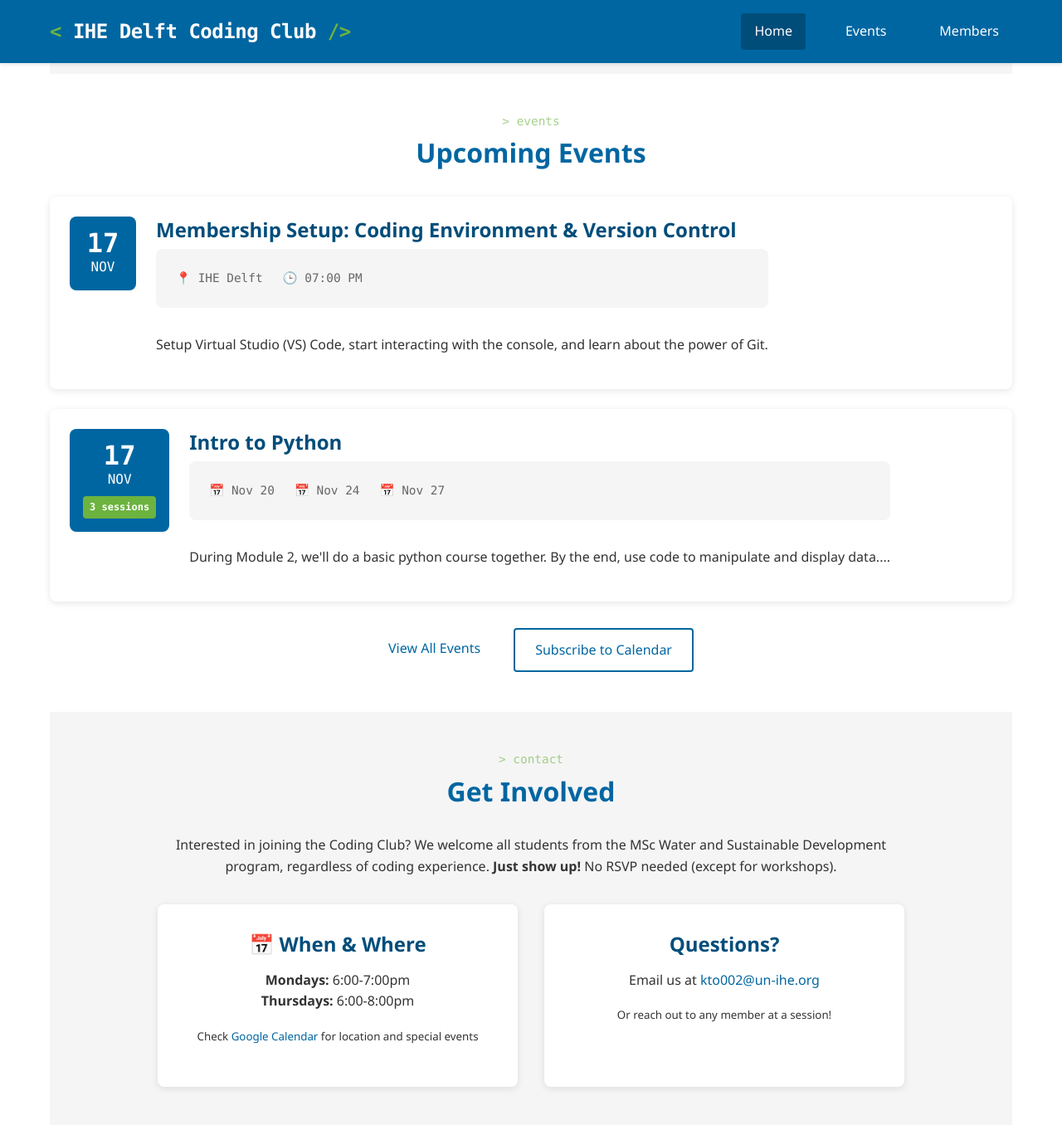
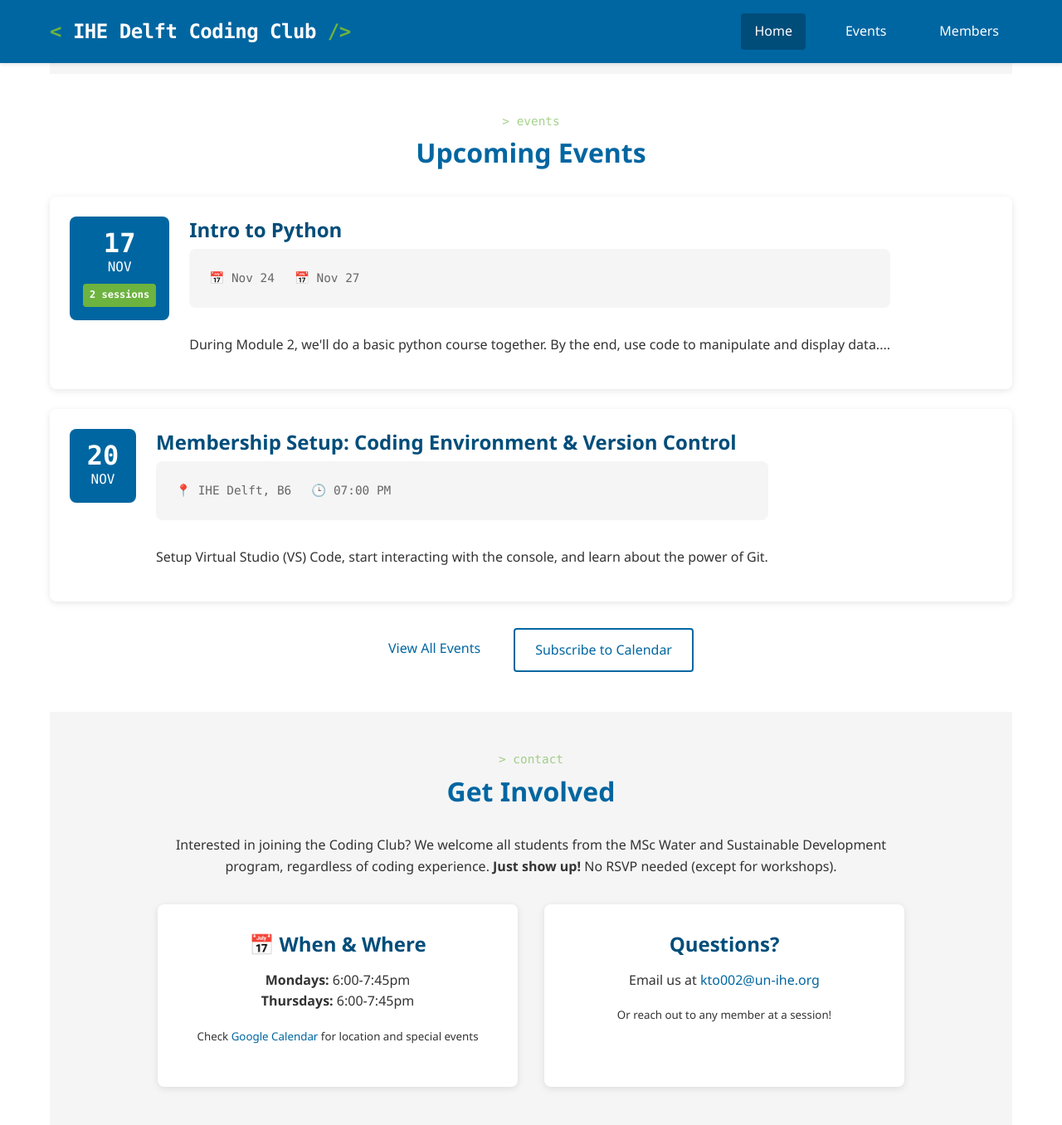
Before and after one commit to IHEDelftCodingClub/IHEDelftCodingClub.github.io, a Jekyll site: the page built from index.html, in a window 1280 px wide and 1400 px high, scrolled down 1457 px. Shown: the top 1356 px of the window at 83% size. Built offline with Jekyll 4.4.1, drawn with Linux system fonts in a browser that asks for light colours; some of the changed text lies outside the part shown.

Commit message:
Updated event descriptions and meeting times

```diff
--- a/_config.yml
+++ b/_config.yml
@@ -21,11 +21,11 @@ contact_email: "kto002@un-ihe.org"
 # To use single day: leave day2 empty or delete day2 lines
 meeting_times:
   day1: "Mondays"
-  day1_time: "6-7pm"
-  day1_time_full: "6:00-7:00pm"
+  day1_time: "6-7:45pm"
+  day1_time_full: "6:00-7:45pm"
   day2: "Thursdays"           # Leave empty "" for single day
-  day2_time: "6-8pm"
-  day2_time_full: "6:00-8:00pm"
+  day2_time: "6-7:45pm"
+  day2_time_full: "6:00-7:45pm"
 
 
 # ------------------------------------------------------------
```
Also changed, not shown: _events/2025-11-13-computer-setup-and-git.md (+4 -14 lines), _events/2025-11-17-intro-to-python.md (+9 -16 lines), _events/_TEMPLATE_event.md (+1 -1 lines).
